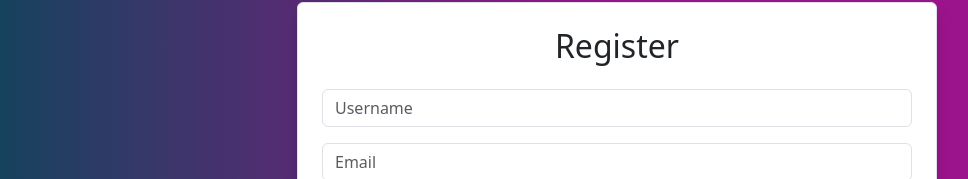
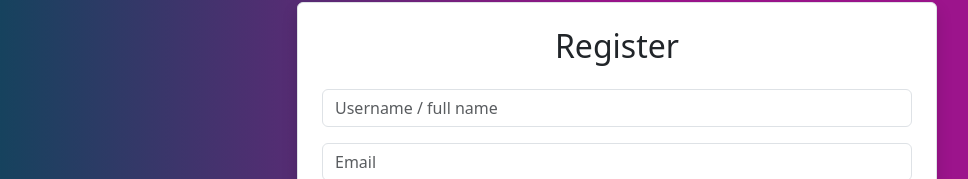
Before and after one commit to shoaib900/mcqapp, a React (Create React App) app: page /register in a window 1280 px wide. Shown: the part 210-389 px from the top of the page, without its empty margins (23-991 px from the left). Built offline with nearby package versions, Linux system fonts and the light colour scheme.

Commit message:
update mcqs data

```diff
--- a/public/index.html
+++ b/public/index.html
@@ -3,11 +3,13 @@
 
 <head>
   <meta charset="utf-8" />
-  <link rel="icon" href="%PUBLIC_URL%/favicon.ico" />
+  <link rel="icon" href="%PUBLIC_URL%/linvex.jpg" />
+  <!-- <link rel="icon" href="%PUBLIC_URL%/favicon.ico" /> -->
   <meta name="viewport" content="width=device-width, initial-scale=1" />
   <meta name="theme-color" content="#000000" />
   <meta name="description" content="Web site created using create-react-app" />
-  <link rel="apple-touch-icon" href="%PUBLIC_URL%/logo192.png" />
+  <!-- <link rel="apple-touch-icon" href="%PUBLIC_URL%/logo192.png" /> -->
+  <link rel="apple-touch-icon" href="%PUBLIC_URL%/linvex.jpg" />
   <!--
       manifest.json provides metadata used when your web app is installed on a
       user's mobile device or desktop. See https://developers.google.com/web/fundamentals/web-app-manifest/
--- a/src/auth/Login.js
+++ b/src/auth/Login.js
@@ -23,7 +23,6 @@
 
 
         navigate("/");
-        alert("Login Successful");
     };
 
     return (
--- a/src/auth/Register.js
+++ b/src/auth/Register.js
@@ -44,7 +44,7 @@
             <form onSubmit={signup} className="w-50 border p-4 shadow card " >
                 <h2 className="mb-4 text-center">Register</h2>
                 <input className="form-control mb-3"
-                    placeholder="Username"
+                    placeholder="Username / full name"
                     onChange={(e) => setUsername(e.target.value)}
                 />
 
--- a/src/pages/Quiz.js
+++ b/src/pages/Quiz.js
@@ -72,6 +72,7 @@
                         {q.options.map((op) => (
                             <label key={op} style={{ marginRight: "60px" }}>
                                 <input
+                                    required
                                     type="radio"
                                     name={q.id}
                                     value={op}
```
Also changed, not shown: public/linvex.jpg (added).
